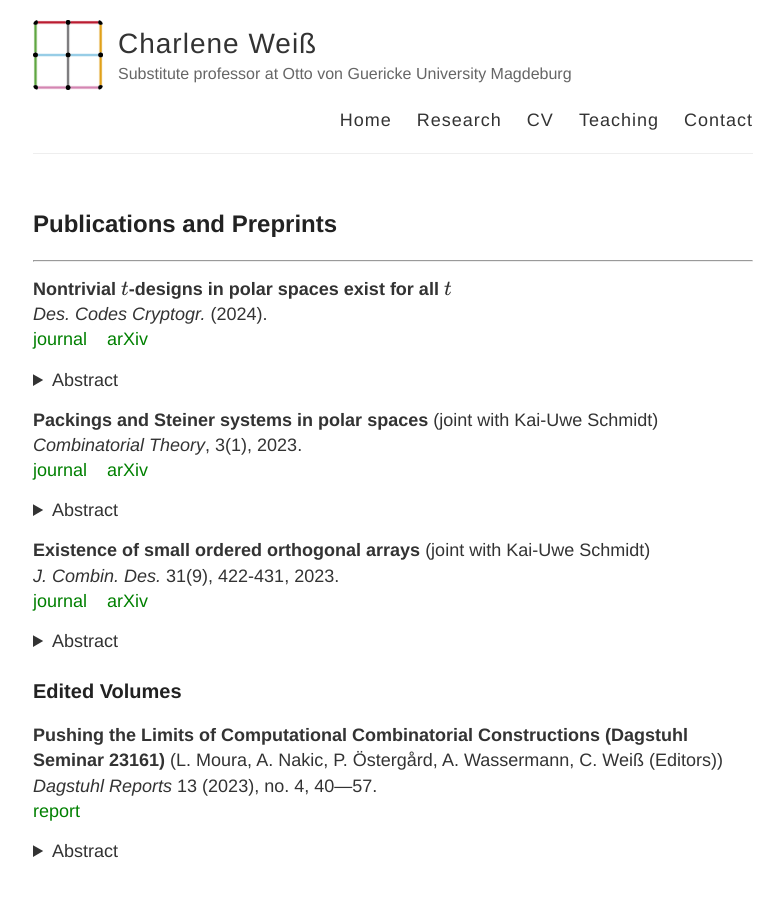
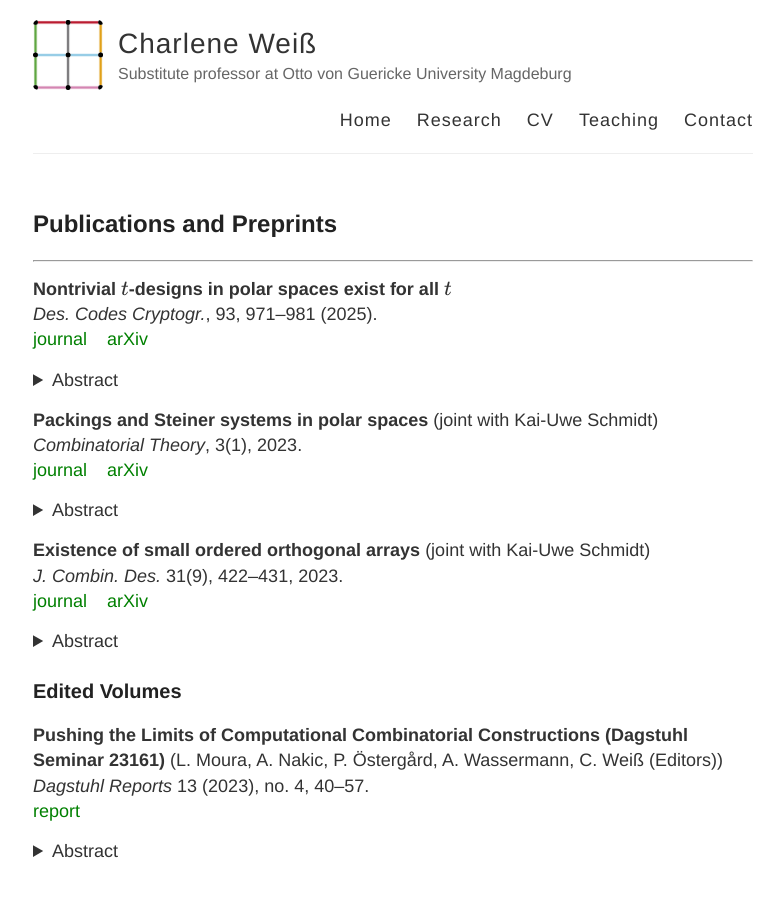
Before and after one commit to charleneweiss/charleneweiss.github.io, a Jekyll site: the page built from research.md, in a window 1280 px wide and 900 px high. Shown: the top 897 px of the window, without its empty margins (247-1031 px from the left). Built offline with Jekyll 4.4.1, drawn with Linux system fonts in a browser that asks for light colours; formulas are drawn with MathJax 3.

Commit message:
Updated DCC article

```diff
--- a/research.md
+++ b/research.md
@@ -8,7 +8,7 @@ permalink: /research/
 ____
 
 **Nontrivial $t$-designs in polar spaces exist for all $t$**\
-*Des. Codes Cryptogr.* (2024).\
+*Des. Codes Cryptogr.*, 93, 971–981 (2025).\
 [journal](https://doi.org/10.1007/s10623-024-01471-1) &nbsp;&nbsp; [arXiv](https://arxiv.org/abs/2311.08288)
 <details>
 <summary>Abstract</summary>
@@ -30,7 +30,7 @@ A finite classical polar space of rank $n$ consists of the totally isotropic sub
 </details>
 
 **Existence of small ordered orthogonal arrays** (joint with Kai-Uwe Schmidt)\
-*J. Combin. Des.* 31(9), 422-431, 2023.\
+*J. Combin. Des.* 31(9), 422–431, 2023.\
 [journal](https://doi.org/10.1002/jcd.21903) &nbsp;&nbsp; [arXiv](https://arxiv.org/abs/2109.01586v2)
 <details>
 <summary>Abstract</summary>
@@ -43,7 +43,7 @@ We show that there exist ordered orthogonal arrays, whose sizes deviate from the
 ### Edited Volumes
 
 **Pushing the Limits of Computational Combinatorial Constructions (Dagstuhl Seminar 23161)** (L. Moura, A. Nakic, P. Östergård, A. Wassermann, C. Weiß (Editors))\
-*Dagstuhl Reports* 13 (2023), no. 4, 40—57.\
+*Dagstuhl Reports* 13 (2023), no. 4, 40–57.\
 [report](https://doi.org/10.4230/DagRep.13.4.40)
 <details>
 <summary>Abstract</summary>
```
